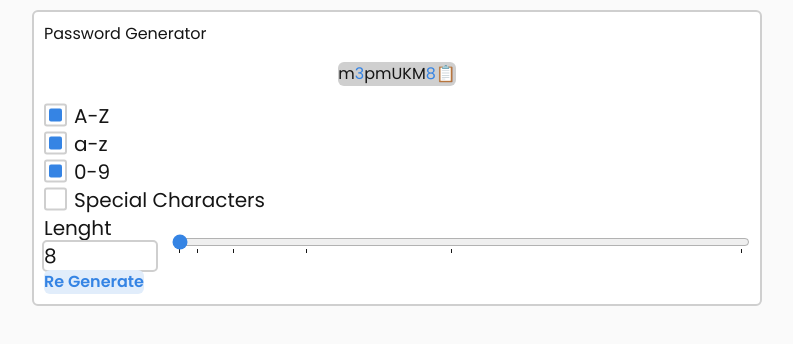
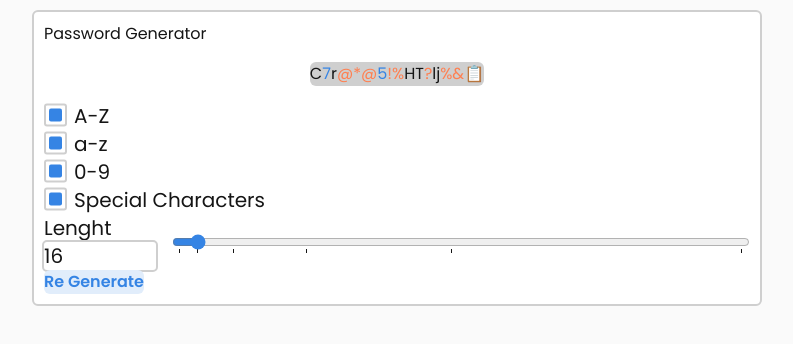
Before and after one commit to felipedobrinin/password_generator, a React (Vite) app: page / in a window 1280 px wide. Shown: the top 344 px of the page, without its empty margins (243-1036 px from the left). Built offline with nearby package versions, Linux system fonts and the light colour scheme.

Commit message:
defaulting at 16 chars and special chars on

```diff
--- a/src/App.jsx
+++ b/src/App.jsx
@@ -11,9 +11,9 @@ function App() {
   const [caps, setCaps] = useState(true);
   const [lowercase, setLowercase] = useState(true);
   const [numbers, setNumbers] = useState(true);
-  const [special, setSpecial] = useState(false);
+  const [special, setSpecial] = useState(true);
   // passowrd length
-  const [length, setLenght] = useState(8);
+  const [length, setLenght] = useState(16);
 
   const { password, generatePassword } = usePassword(length, lowercase, caps, numbers, special, special_chars);
 
```
